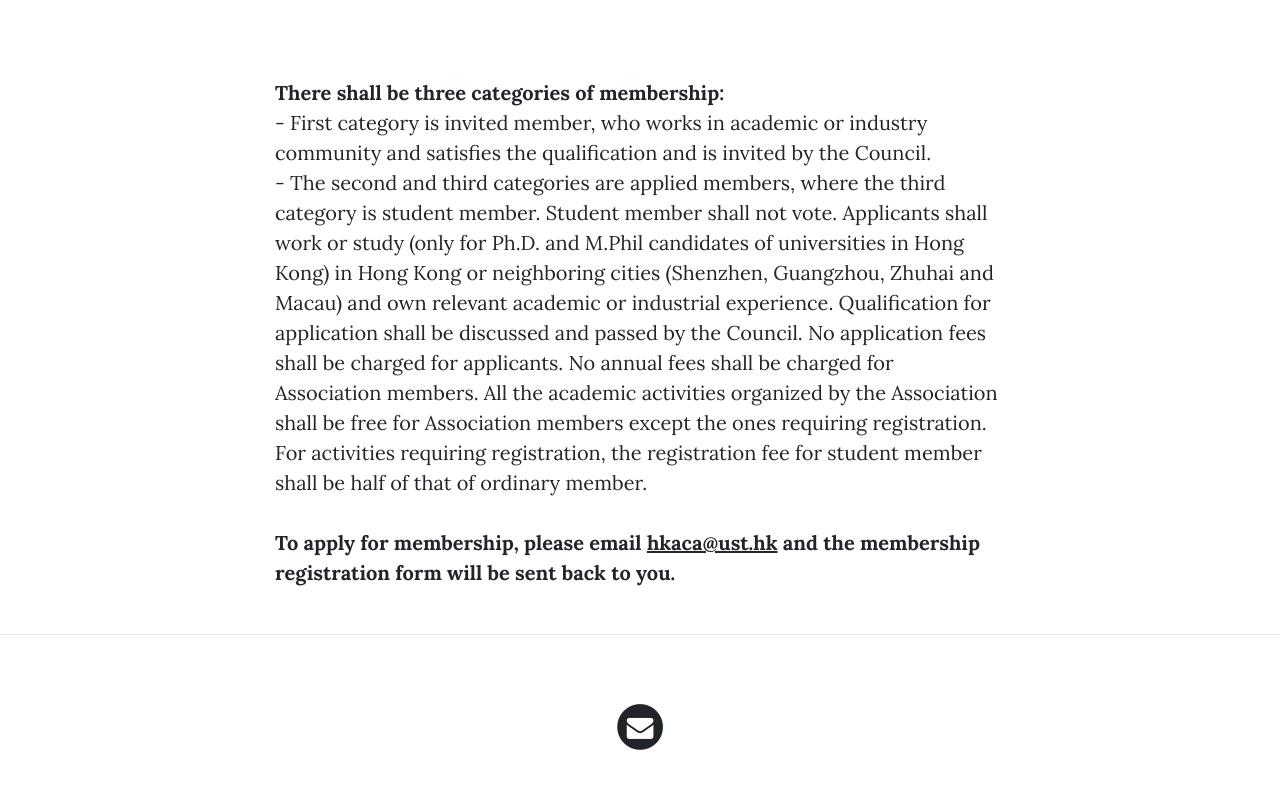
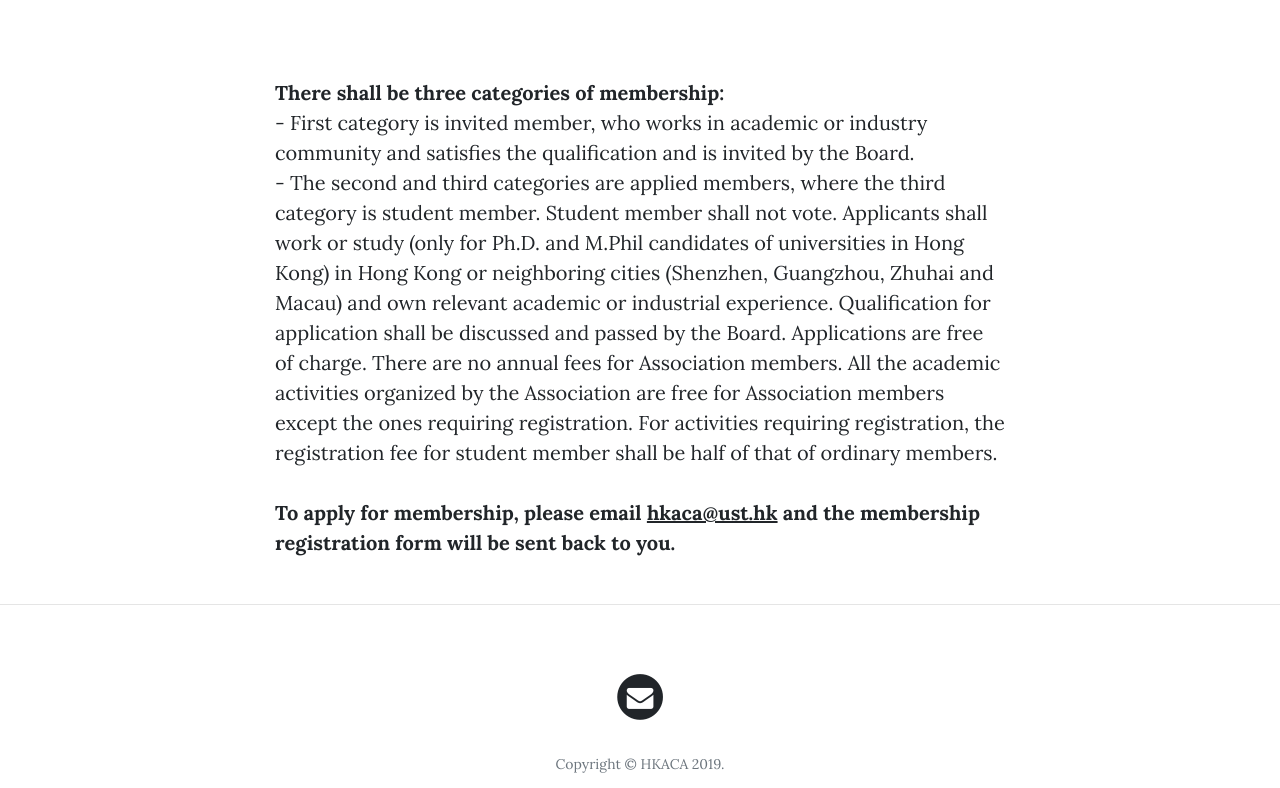
Before and after one commit to hkaca/hkaca.github.io, a plain HTML site: page membership.html in a window 1280 px wide. Shown: the part 508-1296 px from the top of the page. Drawn offline with nearby package versions, Linux system fonts and the light colour scheme.

Commit message:
Update membership.html

```diff
--- a/membership.html
+++ b/membership.html
@@ -63,9 +63,9 @@
             <div class="col-lg-8 col-md-10 mx-auto">
                 <p>  <b>There shall be three categories of membership:  </b>
                 <br>
-                - First category is invited member, who works in academic or industry community and satisfies the qualification and is invited by the Council.
+                - First category is invited member, who works in academic or industry community and satisfies the qualification and is invited by the Board.
                 <br>
-                - The second and third categories are applied members, where the third category is student member. Student member shall not vote. Applicants shall work or study (only for Ph.D. and M.Phil candidates of universities in Hong Kong) in Hong Kong or neighboring cities (Shenzhen, Guangzhou, Zhuhai and Macau) and own relevant academic or industrial experience. Qualification for application shall be discussed and passed by the Council. No application fees shall be charged for applicants. No annual fees shall be charged for Association members. All the academic activities organized by the Association shall be free for Association members except the ones requiring registration. For activities requiring registration, the registration fee for student member shall be half of that of ordinary member.
+                - The second and third categories are applied members, where the third category is student member. Student member shall not vote. Applicants shall work or study (only for Ph.D. and M.Phil candidates of universities in Hong Kong) in Hong Kong or neighboring cities (Shenzhen, Guangzhou, Zhuhai and Macau) and own relevant academic or industrial experience. Qualification for application shall be discussed and passed by the Board. Applications are free of charge. There are no annual fees for Association members. All the academic activities organized by the Association are free for Association members except the ones requiring registration. For activities requiring registration, the registration fee for student member shall be half of that of ordinary members.
                 <br>
                 <br>
                 <b>To apply for membership, please email <a href="mailto:hkaca@ust.hk" data-toogle="tooltip" title="hkaca@ust.hk">hkaca@ust.hk</a> and the membership registration form will be sent back to you. </b>
```
